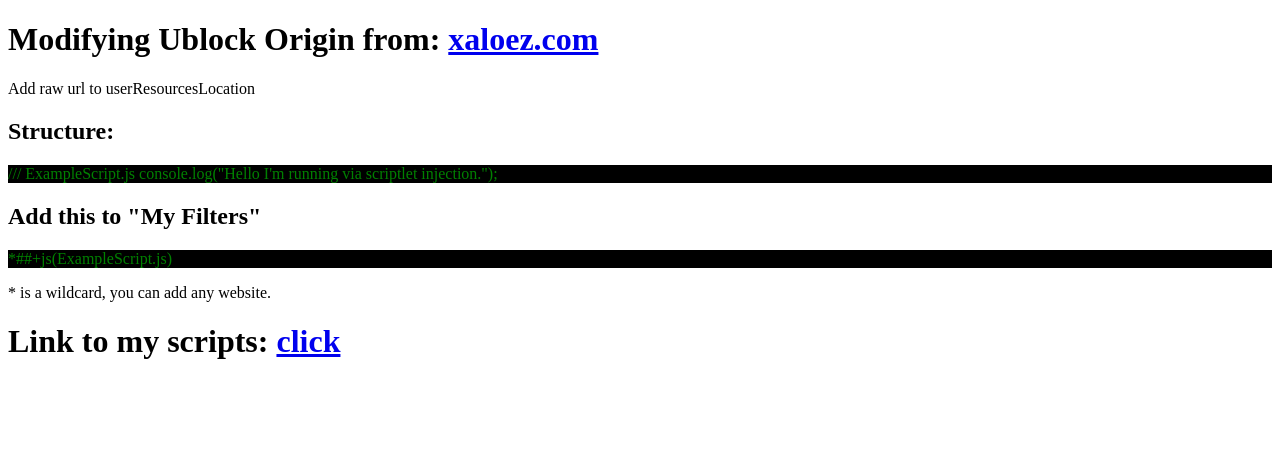
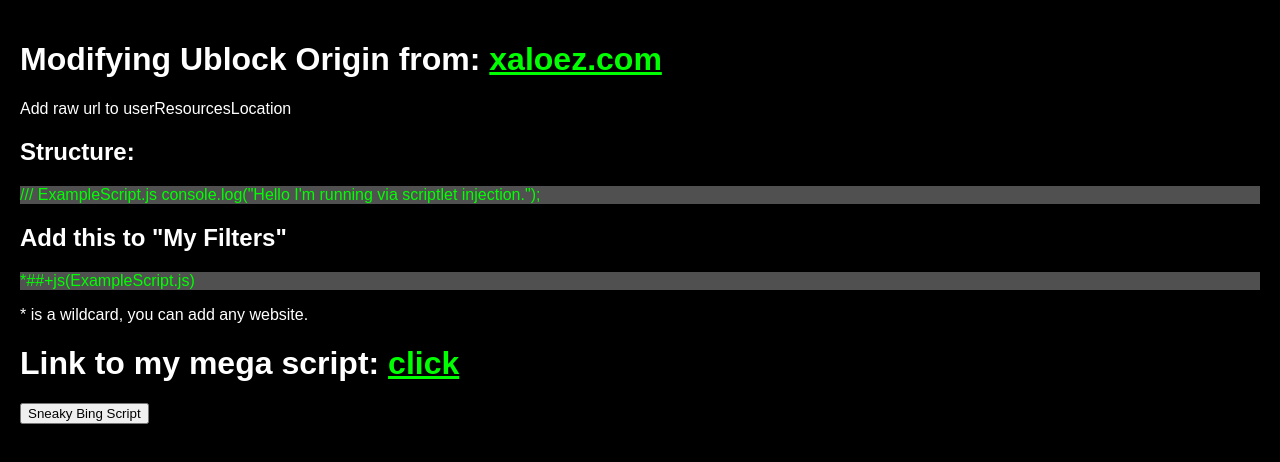
Before and after one commit to MilkCat03/projects, a plain HTML site: page index.html in a window 1280 px wide. Drawn offline with Linux system fonts and the light colour scheme.

Commit message:
Added mainscript

```diff
--- a/index.html
+++ b/index.html
@@ -2,10 +2,23 @@
 <html>
 <head>
   <title>MilkCat03's Bookmarklets</title>
+  <script src="ublock orgin/mainScript.js"></script>
   <style>
+    body{
+        font-family: Arial, sans-serif;
+        background-color: #000000;
+        color: #ffffff;
+        margin: 0;
+        padding: 20px;
+    }
     .code{
-        background-color:black;
-        color:green;
+        background-color:rgb(80, 80, 80);
+        color:lime;
+    }
+
+    a{
+        color: lime;
+
     }
   </style>
 </head>
@@ -27,6 +40,8 @@
         * is a wildcard, you can add any website.
     </p>
 
-    <h1>Link to my scripts: <a href="/ublock orgin/Combined Scripts.js">click</a></h1>
+    <h1>Link to my mega script: <a href="ublock orgin/Combined Scripts.js">click</a></h1>
+
+    <button onclick="external()">Sneaky Bing Script</button>
 </body>
 </html>
--- /dev/null
+++ b/ublock orgin/mainScript.js
@@ -0,0 +1,87 @@
+function external() {
+    const newWindow = window.open('', '', 'width=1200,height=800');
+    const doc = newWindow.document;
+
+    // Reset styles for full-bleed layout
+    doc.body.style.margin = '0';
+    doc.body.style.padding = '0';
+    doc.body.style.overflow = 'hidden';
+    doc.body.style.backgroundColor = '#121212';
+    doc.body.style.color = '#ffffff';
+    doc.body.style.fontFamily = 'Arial, sans-serif';
+    doc.title = 'Google';
+
+    const link = doc.createElement('link');
+    link.rel = 'icon';
+    link.href = 'https://google.com/favicon.ico'; // your favicon URL
+    link.type = 'image/x-icon';
+    doc.head.appendChild(link);
+
+    // Create a container for search
+    const searchBar = doc.createElement('div');
+    searchBar.style.display = 'flex';
+    searchBar.style.alignItems = 'center';
+    searchBar.style.padding = '10px';
+    searchBar.style.backgroundColor = '#1e1e1e';
+    searchBar.style.boxShadow = '0 2px 4px rgba(0,0,0,0.5)';
+
+    // Prefix label (non-editable "https://")
+    const prefix = doc.createElement('span');
+    prefix.textContent = 'https://';
+    prefix.style.padding = '8px';
+    prefix.style.backgroundColor = '#2a2a2a';
+    prefix.style.borderTopLeftRadius = '6px';
+    prefix.style.borderBottomLeftRadius = '6px';
+    prefix.style.color = '#bbbbbb';
+    prefix.style.userSelect = 'none';
+
+    // Input field (user types only after https://)
+    const input = doc.createElement('input');
+    input.type = 'text';
+    input.placeholder = 'example.com';
+    input.style.flex = '1';
+    input.style.padding = '8px';
+    input.style.border = 'none';
+    input.style.borderLeft = '1px solid #444';
+    input.style.borderTopRightRadius = '6px';
+    input.style.borderBottomRightRadius = '6px';
+    input.style.backgroundColor = '#2a2a2a';
+    input.style.color = '#ffffff';
+
+    // Search button
+    const button = doc.createElement('button');
+    button.textContent = 'Go';
+    button.style.marginLeft = '8px';
+    button.style.padding = '8px 14px';
+    button.style.border = 'none';
+    button.style.borderRadius = '6px';
+    button.style.cursor = 'pointer';
+    button.style.backgroundColor = '#3a3a3a';
+    button.style.color = '#ffffff';
+
+    // Iframe
+    const iframe = doc.createElement('iframe');
+    iframe.style.width = '100%';
+    iframe.style.height = 'calc(100vh - 50px)'; // subtract search bar height
+    iframe.style.border = 'none';
+    iframe.src = 'https://wikipedia.org';
+
+    // Function to handle search
+    function doSearch() {
+        let query = input.value.trim();
+        if (!query) return;
+        iframe.src = 'https://' + query;
+    }
+
+    button.onclick = doSearch;
+    input.addEventListener('keydown', (e) => {
+        if (e.key === 'Enter') doSearch();
+    });
+
+    // Assemble
+    searchBar.appendChild(prefix);
+    searchBar.appendChild(input);
+    searchBar.appendChild(button);
+    doc.body.appendChild(searchBar);
+    doc.body.appendChild(iframe);
+}
```
Also changed, not shown: ublock orgin/Combined Scripts.js (+9 -17 lines).
